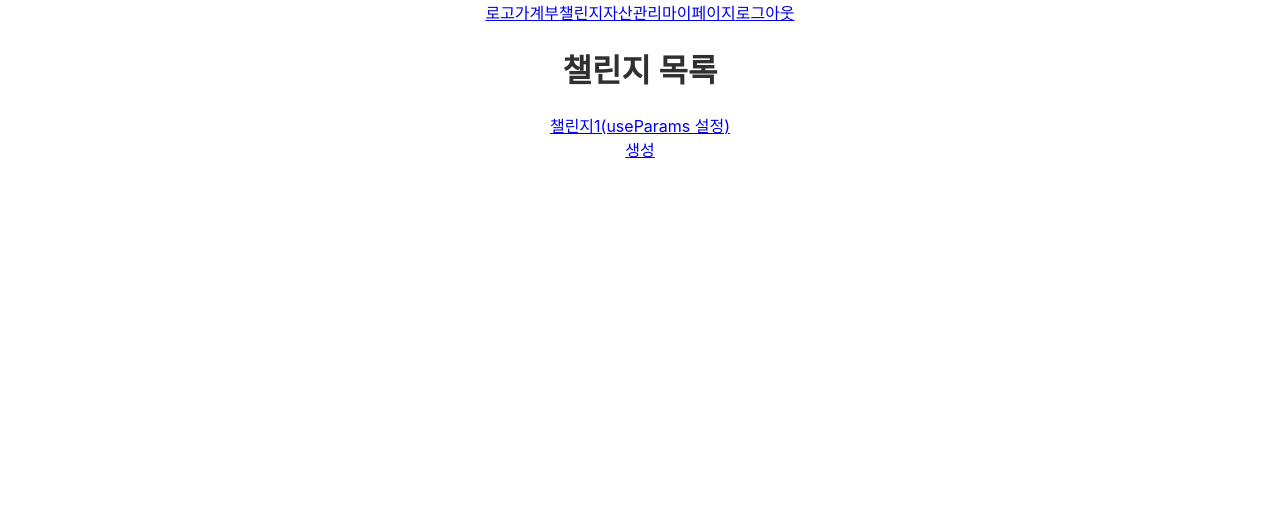
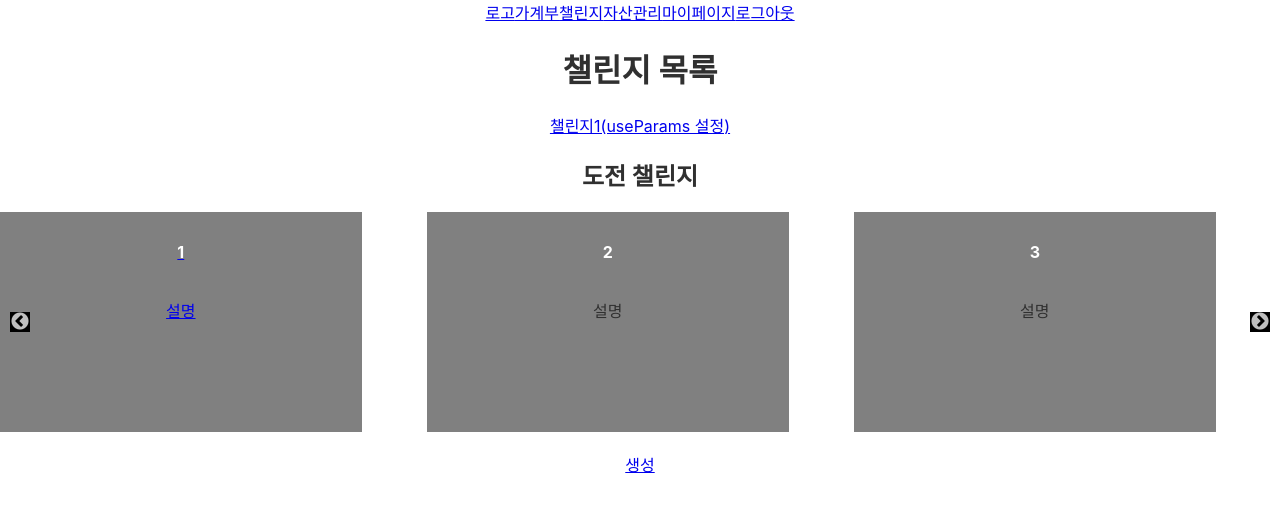
Before and after one commit to project-team-MONIVATION/2023_MONIVATION, a React (Create React App) app: page /challenge in a window 1280 px wide. Shown: the top 512 px of the page. Built offline with nearby package versions, Linux system fonts and the light colour scheme.

Commit message:
0614 챌린지 갱신

```diff
--- a/package.json
+++ b/package.json
@@ -12,6 +12,7 @@
     "framer-motion": "^10.12.16",
     "moment": "^2.29.4",
     "react": "^18.2.0",
+    "react-bootstrap": "^2.7.4",
     "react-calendar": "^4.2.1",
     "react-dom": "^18.2.0",
     "react-modal": "^3.16.1",
--- a/src/member_JSH/components/ChallengeSlick.jsx
+++ b/src/member_JSH/components/ChallengeSlick.jsx
@@ -1,8 +1,9 @@
 import React, { Component } from "react";
 import Slider from "react-slick";
-import '../css/slick.css'
 import "slick-carousel/slick/slick-theme.css";
 import "slick-carousel/slick/slick.css";
+import Card from 'react-bootstrap/Card';
+import { Link } from "react-router-dom";
 
 function SampleNextArrow(props) {
   const { className, style, onClick } = props;
@@ -21,7 +22,7 @@ function SampleNextArrow(props) {
   return (
     <div
       className={className}
-        tyle={{ ...style, display: "block", background: "black", height : "20px",
+      style={{ ...style, display: "block", background: "black", height : "20px",
     width:"20px", zIndex:"9", left:"10px" }}
       onClick={onClick}
     />
@@ -36,34 +37,86 @@ function SampleNextArrow(props) {
         slidesToShow: 3,
         slidesToScroll: 1,
         arrows : true,
-        autoplay: true,
+        autoplay: false,
         speed: 2000,
         autoplaySpeed: 5000,
         nextArrow: <SampleNextArrow />,
         prevArrow: <SamplePrevArrow />,
-        width : "500px"
       };
       return (
         <div>
+          <Link to='/challenge/challengeID/view'>챌린지1(useParams 설정)</Link>
         <h2>도전 챌린지</h2>
         <Slider {...settings}>
             <div>
-              <h3>1</h3>
+              <Link to='/challenge/challengeID/view'>
+                <Card
+                    style={{
+                      backgroundColor : "gray",
+                      width : "80%",
+                      height: "200px",
+                      backgroundSize : "cover",
+                      backgroundPosition : "center",
+                      padding : "10px"
+                    }}
+                  >
+                    <Card.Body className="camp-slide-bar">
+                    <Card.Title style={{padding : "20px", fontWeight : "bold", color : "white"}}>1</Card.Title>
+                    <Card.Text style={{marginBottom : "0"}}>설명</Card.Text>
+                  </Card.Body>
+                </Card>
+              </Link>
             </div>
             <div>
-              <h3>2</h3>
+              <Card
+                  style={{
+                    backgroundColor : "gray",
+                    width : "80%",
+                    height: "200px",
+                    backgroundSize : "cover",
+                    backgroundPosition : "center",
+                    padding : "10px"
+                  }}
+                >
+                  <Card.Body className="camp-slide-bar">
+                  <Card.Title style={{padding : "20px", fontWeight : "bold", color : "white"}}>2</Card.Title>
+                  <Card.Text style={{marginBottom : "0"}}>설명</Card.Text>
+                </Card.Body>
+              </Card>
             </div>
             <div>
-              <h3>3</h3>
+              <Card
+                  style={{
+                    backgroundColor : "gray",
+                    width : "80%",
+                    height: "200px",
+                    backgroundSize : "cover",
+                    backgroundPosition : "center",
+                    padding : "10px"
+                  }}
+                >
+                  <Card.Body className="camp-slide-bar">
+                  <Card.Title style={{padding : "20px", fontWeight : "bold", color : "white"}}>3</Card.Title>
+                  <Card.Text style={{marginBottom : "0"}}>설명</Card.Text>
+                </Card.Body>
+              </Card>
             </div>
             <div>
-              <h3>4</h3>
-            </div>
-            <div>
-              <h3>5</h3>
-            </div>
-            <div>
-              <h3>6</h3>
+              <Card
+                  style={{
+                    backgroundColor : "gray",
+                    width : "80%",
+                    height: "200px",
+                    backgroundSize : "cover",
+                    backgroundPosition : "center",
+                    padding : "10px"
+                  }}
+                >
+                  <Card.Body className="camp-slide-bar">
+                  <Card.Title style={{padding : "20px", fontWeight : "bold", color : "white"}}>4</Card.Title>
+                  <Card.Text style={{marginBottom : "0"}}>설명</Card.Text>
+                </Card.Body>
+              </Card>
             </div>
           </Slider>
         </div>
--- a/src/member_JSH/pages/ChallengeCreate.jsx
+++ b/src/member_JSH/pages/ChallengeCreate.jsx
@@ -1,12 +1,87 @@
 // 챌린지 생성하기 페이지
-
 import React from 'react'
 import { Link } from 'react-router-dom'
+import { addDoc, collection, doc, getDocs } from 'firebase/firestore';
+import { useRef } from 'react';
+import { useEffect, useState } from 'react'
+import {useSelector, useDispatch} from 'react-redux';
+import { useNavigate } from 'react-router-dom';
+import ImgDivBox from '../styled-component/ImgDivBox';
 
 export default function ChallengeCreate() {
+  // useRef를 이용해 input태그에 접근한다.
+  const imageInput = useRef();
+  // 이미지 업로드 확인 함수
+  const onFileChanges = (event) => {
+    console.log(event.target.files);
+  }
+  // 챌린지 명
+  const [challengeName, setChallengeName] = useState("");
+  // 챌린지 기간
+  const [challengeTime, setChallengeTime] = useState();
+  // 챌린지 내용
+  const [challengeContent, setChallengeContent] = useState();
+  const challengeData = [
+    {
+      challenge : {
+        name : challengeName,
+        time : challengeTime,
+        content : challengeContent
+      }
+    }
+  ]
+
+  // 버튼클릭시 input태그에 클릭이벤트를 걸어준다.
+  const onCickImageUpload = () => {
+    imageInput.current.click();
+  };
   return (
     <div>
       <h1>챌린지 생성</h1>
+      <form action="">
+        {/** 디폴트 이미지 선택은 눌렀을 때 기존에 데이터에 있는 이미지를
+           * 끌어와서 선택되게하기
+           */}
+          <p>이미지 선택</p>
+          <hr />
+          <ImgDivBox>예시 이미지1</ImgDivBox>
+          <ImgDivBox>예시 이미지2</ImgDivBox>
+          <ImgDivBox>예시 이미지3</ImgDivBox>
+          {/** + 버튼에 이미지불러오기/불러온이미지를 데이터에 할당하는 작업필요 */}
+          {/** input태그는 display:"none" 을 이용해 안보이게 숨겨준다. */}
+          <input type="file" style={{ display: "none" }} ref={imageInput}
+            accept=".jpeg, .jpg, .png" onChange={(e)=>{onFileChanges(e)}}
+          />
+          <div style={{display : "inline-block", width : "120px",
+          background : "white", height : "150px", borderRadius : "10px",
+          margin : "10px", border : "solid 1px black", cursor : "pointer"}}
+          onClick={onCickImageUpload}>
+            +
+          </div>
+          <p>챌린지 정보</p>
+          <hr />
+          <label htmlFor="" >챌린지명</label>
+          <input type="text" value={challengeName} onChange={(e)=>setChallengeName(e.target.value)} /><br />
+          <label htmlFor="">기간</label>
+          <select name="" id="" onChange={(e)=>setChallengeTime(e.target.value)}>
+            <option value="" selected>기간을 선택하세요</option>
+            <option value="week">일주일</option>
+            <option value="one-month">1개월</option>
+            <option value="three-month">3개월</option>
+            <option value="six-month">6개월</option>
+          </select>
+          <p>내용 작성</p>
+          <hr />
+          <textarea name="" id="" cols="60" rows="10" onChange={(e)=>setChallengeContent(e.target.value)}></textarea>
+          <br />
+          <button type='submit' onClick={(e)=>{
+            e.preventDefault();
+            console.log(challengeName);
+            console.log(challengeTime);
+            console.log(challengeContent);
+            console.log(challengeData);
+          }}>등록</button>
+      </form>
       <Link to='/challenge/challengeID/view'>완료(useParam 사용해서 만든 챌린지 상세보기로 이동)</Link>
     </div>
   )
--- a/src/member_JSH/pages/ChallengeList.jsx
+++ b/src/member_JSH/pages/ChallengeList.jsx
@@ -2,12 +2,13 @@
 
 import React from 'react'
 import { Link } from 'react-router-dom'
+import ChallengeSlick from '../components/ChallengeSlick'
 
 export default function ChallengeList() {
   return (
     <div>
       <h1>챌린지 목록</h1>
-      <Link to='/challenge/challengeID/view'>챌린지1(useParams 설정)</Link>
+      <ChallengeSlick />
       <br />
       <Link to='/challenge/create'>생성</Link>
     </div>
--- a/src/member_JSH/pages/ChallengeView.jsx
+++ b/src/member_JSH/pages/ChallengeView.jsx
@@ -1,11 +1,64 @@
 // 챌린지 상세보기 페이지
 
-import React from 'react'
+import React, { useEffect, useState } from 'react'
+import { db,auth } from '../../database/firebase'
+import { useSelector, useDispatch } from 'react-redux'
+import { doc, addDoc, query, getDocs, where, updateDoc, collection, Timestamp,whereField } from 'firebase/firestore'
+import { signInWithEmailAndPassword, getAuth, onAuthStateChanged } from 'firebase/auth'
+import { async } from 'q';
+import { useNavigate } from 'react-router'
 
 export default function ChallengeView() {
+  //const user = useSelector((state)=>state.user);
+  const [challenge, setChallenge] = useState();
+  const q = query(collection(db, "personal_users"));
+  //const auth = getAuth();
+  const user = useSelector((state)=>state.user.user);
+  const dispatch = useDispatch();
+  const navigate = useNavigate();
+
+  useEffect (()=>{
+    const getUser = async()=> {
+      const querySnapshot = await getDocs(q);
+
+      querySnapshot.forEach((doc)=>{
+        console.log(doc.data());
+      });
+    }
+    getUser();
+  },[])
+  // 참여하기 활성화 함수
+  // 현재 로그인한 유저의 uid가 동일한 문서의
+  // 필드의 값을 변경하는 함수.
+
+
+  const hadleInvolve = () => {
+    console.log(user);
+  }
+
+
   return (
     <div>
       <h1>챌린지 상세보기</h1>
+      <div>
+        <img src="" alt="" />
+        <p>챌린지명</p>
+        <p>기간</p>
+        <p>등록자명</p>
+        <button onClick={hadleInvolve}>참여하기</button>
+        <button>공유</button>
+      </div>
+      <div>
+        <div>
+          <p>챌린지 상세 설명란</p>
+        </div>
+        <div>
+          <h1>인증 게시판</h1>
+          <img src="" alt="프로필 사진" />
+          <p>닉네임</p>
+          <button>좋아요</button>
+        </div>
+      </div>
     </div>
   )
 }
--- /dev/null
+++ b/src/member_JSH/styled-component/ImgDivBox.jsx
@@ -0,0 +1,16 @@
+import React from 'react'
+import styled from 'styled-components'
+
+const ImgBox = styled.div `
+    display : inline-block;
+    width : 120px;
+    background-color: gray;
+    height: 150px;
+    border-radius: 10px;
+    margin: 10px;
+    `
+export default function ImgDivBox({children, ...rest}) {
+  return (
+    <ImgBox {...rest}>{children}</ImgBox>
+  )
+}
```
Also changed, not shown: 1 other file (tests, documents, lock files or other folders). Lines whose indentation alone changed are shown as unchanged.
